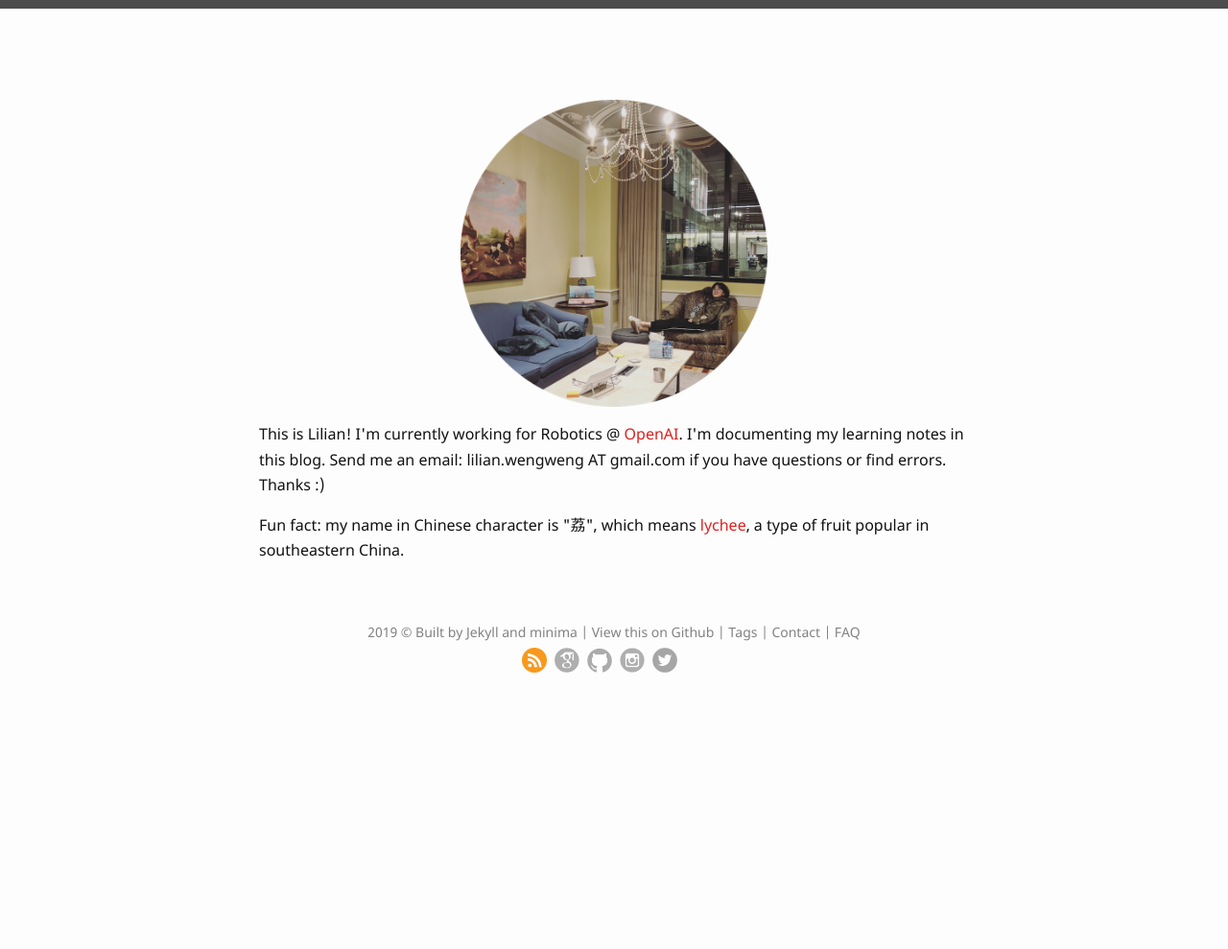
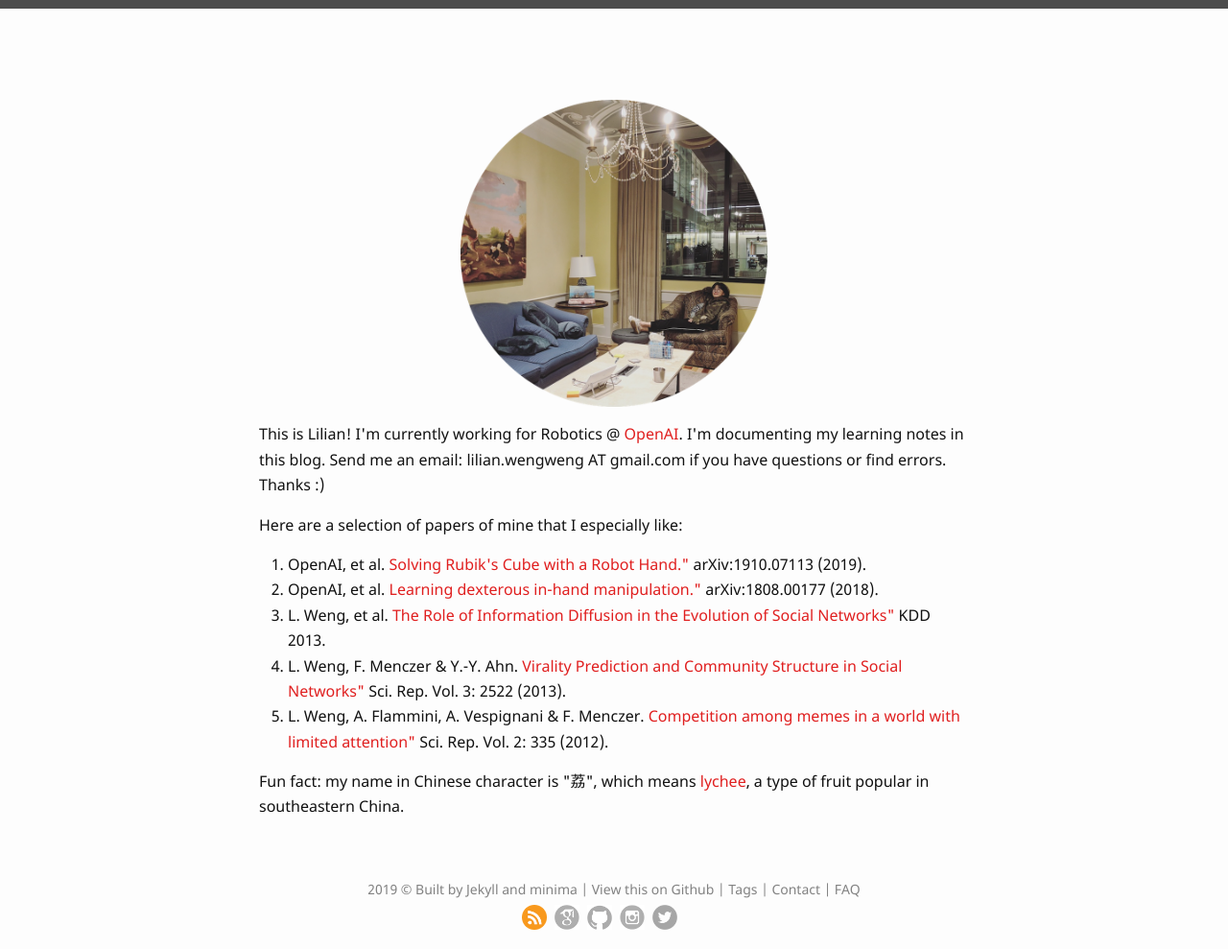
Before and after one commit to lilianweng/lil-log, a Jekyll site: the page built from contact.html, in a window 1280 px wide. Shown: the whole page at 96% size. Built offline with Jekyll 4.4.1, drawn with Linux system fonts in a browser that asks for light colours; before the commit the page ends 900 px from its top, so only the background shows below that.

Commit message:
Add a few paper links

```diff
--- a/contact.html
+++ b/contact.html
@@ -8,5 +8,16 @@ layout: default
 
 	<p></p>
 	<p>This is Lilian! I'm currently working for Robotics @ <a href="https://openai.com/" target="_blank">OpenAI</a>. I'm documenting my learning notes in this blog. Send me an email: lilian.wengweng AT gmail.com if you have questions or find errors. Thanks :)</p>
+
+	<p>Here are a selection of papers of mine that I especially like:
+		<ol>
+		<li>OpenAI, et al. <a href="{{ '/assets/papers/solving-rubiks-cube.pdf' | relative_url }}">Solving Rubik's Cube with a Robot Hand."</a> arXiv:1910.07113 (2019).</li>
+		<li>OpenAI, et al. <a href="{{ '/assets/papers/learning-dexterity.pdf' | relative_url }}">Learning dexterous in-hand manipulation."</a> arXiv:1808.00177 (2018).</li>
+		<li>L. Weng, et al. <a href="{{ '/assets/papers/info-diffusion-network-evolution.pdf' | relative_url }}">The Role of Information Diffusion in the Evolution of Social Networks"</a> KDD 2013.</li>
+		<li>L. Weng, F. Menczer & Y.-Y. Ahn. <a href="{{ '/assets/papers/community-virality.pdf' | relative_url }}">Virality Prediction and Community Structure in Social Networks"</a> Sci. Rep. Vol. 3: 2522 (2013).</li>
+		<li>L. Weng, A. Flammini, A. Vespignani & F. Menczer. <a href="{{ '/assets/papers/competition-limited-attention.pdf' | relative_url }}">Competition among memes in a world with limited attention"</a> Sci. Rep. Vol. 2: 335 (2012).</li>
+		</ol>
+	</p>
+
 	<p>Fun fact: my name in Chinese character is "荔", which means <a href="https://en.wikipedia.org/wiki/Lychee" target="_blank">lychee</a>, a type of fruit popular in southeastern China.</p>
 </div>
```
Also changed, not shown: 5 other files.
